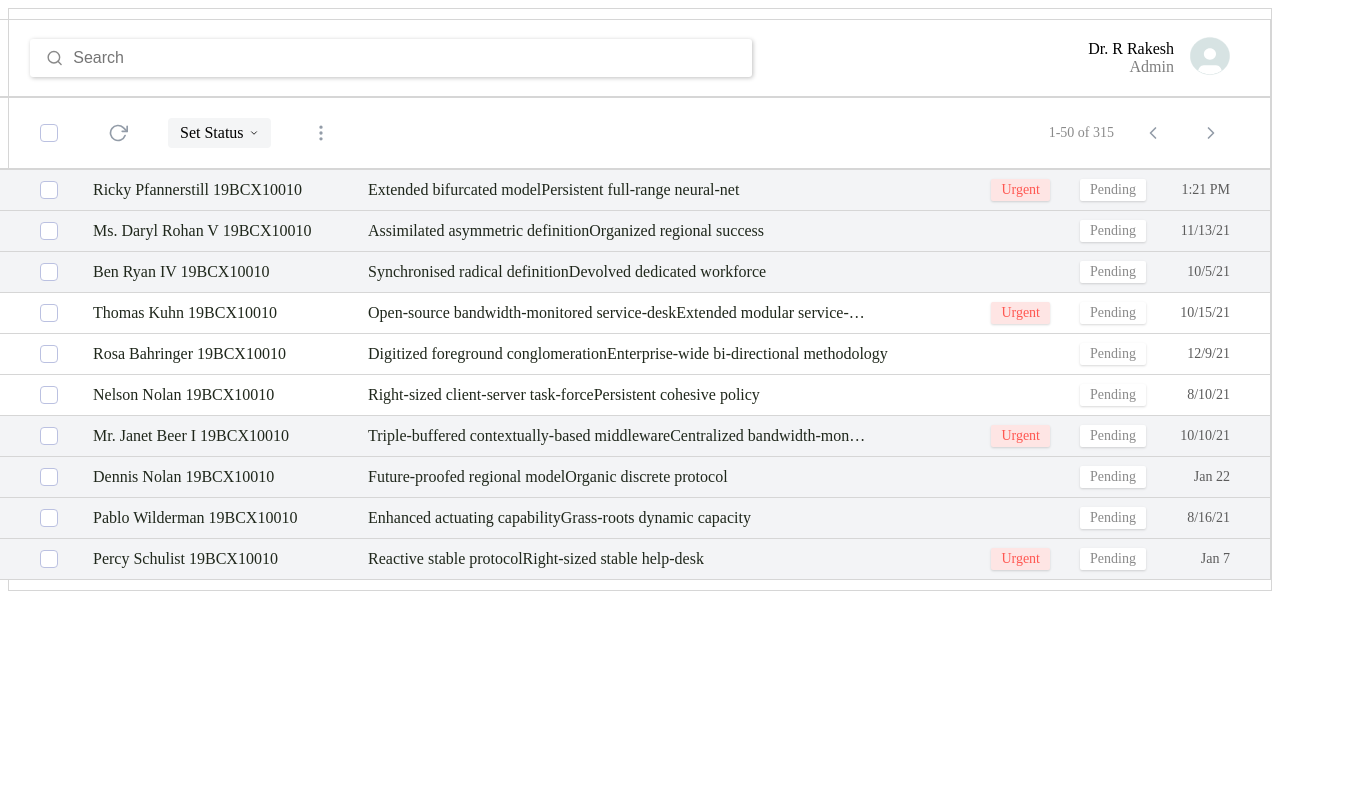
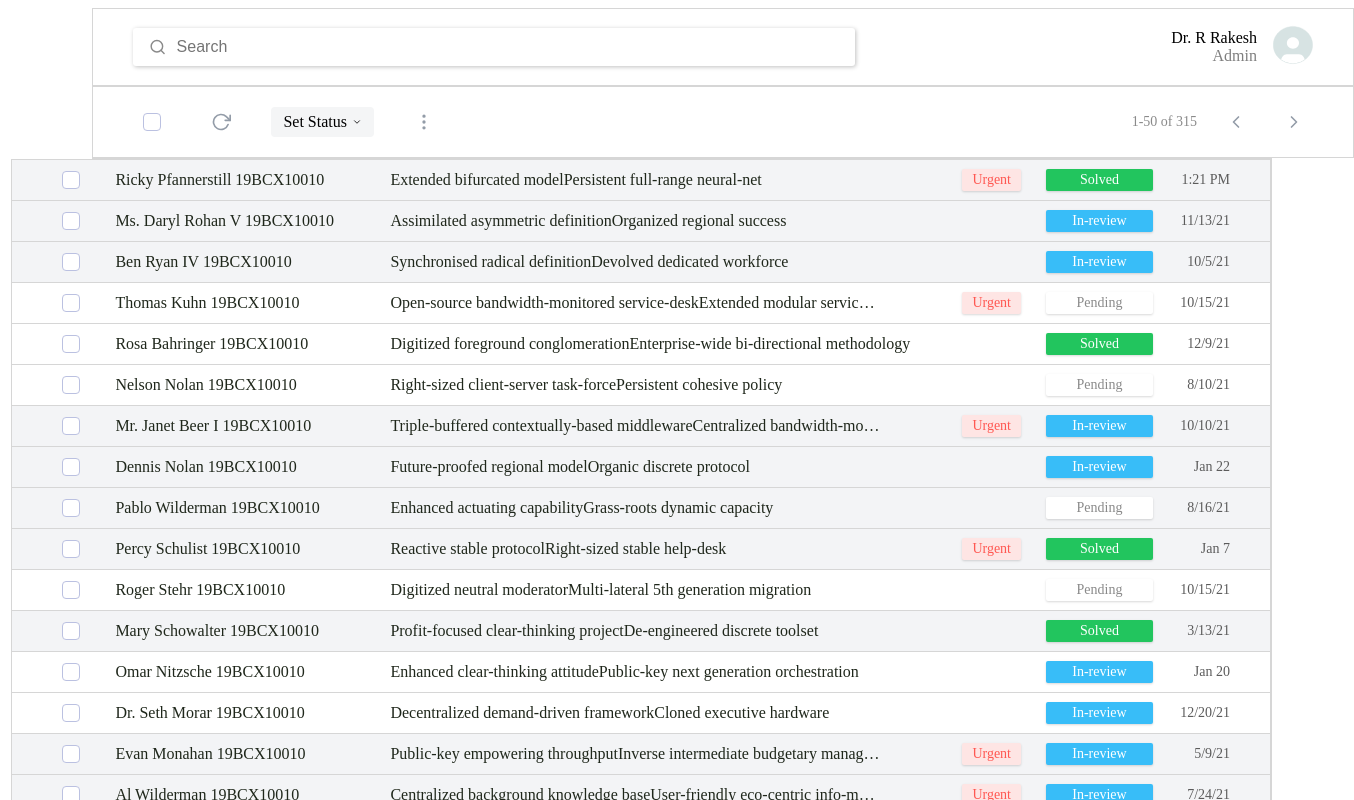
Before and after one commit to TickVIT/tickvit-next, a Next.js app: page /tickets in a window 1280 px wide. Shown: the top 800 px of the page, 1354 px wide, since content can reach past the window. Built offline with nearby package versions, Linux system fonts and the light colour scheme.

Commit message:
Added zustand for client store, created hook for checkbox select, completed tickets

```diff
--- a/components/CheckBox/CheckBox.tsx
+++ b/components/CheckBox/CheckBox.tsx
@@ -1,9 +1,23 @@
+import { ChangeEvent } from 'react'
+import { useCheckBox } from '../../hooks/useCheckBox'
 import classes from './CheckBox.module.scss'
 
-const CheckBox = () => {
+type CheckBoxProps = {
+    name?: string
+    checked: boolean
+}
+
+const CheckBox = ({ name, checked }: CheckBoxProps) => {
+    const handleChange = useCheckBox((state) => state.handleChange)
     return (
         <label className={classes.checkBoxLabel}>
-            <input type="checkbox" className={classes.checkBox} />
+            <input
+                type="checkbox"
+                name={name}
+                className={classes.checkBox}
+                checked={checked}
+                onChange={handleChange}
+            />
         </label>
     )
 }
--- a/components/TicketHeader/SetStatus.module.scss
+++ b/components/TicketHeader/SetStatus.module.scss
@@ -1,6 +1,7 @@
 .container {
     cursor: pointer;
     position: relative;
+    z-index: 200;
 
     .value {
         padding: 6px 12px;
@@ -18,7 +19,6 @@
         position: absolute;
         top: 120%;
         left: 0;
-        width: 100%;
         display: flex;
         flex-direction: column;
         align-items: center;
@@ -30,7 +30,7 @@
         box-shadow: 0px 0px 5px hsl(210, 11%, 52%, 0.5);
 
         padding: 4px 0;
-        min-width: 140px;
+        min-width: 115px;
 
         .dropdownItem {
             cursor: pointer;
--- a/components/TicketHeader/TicketHeader.module.scss
+++ b/components/TicketHeader/TicketHeader.module.scss
@@ -3,7 +3,6 @@
 .container {
     min-height: 49px;
     width: 100%;
-    max-width: 1200px;
     max-height: 50px;
     display: flex;
     justify-content: space-between;
--- a/components/TicketHeader/TicketHeader.tsx
+++ b/components/TicketHeader/TicketHeader.tsx
@@ -11,6 +11,7 @@ import {
     MoreVertical,
     RotateCw,
 } from 'react-feather'
+import { useCheckBox } from '../../hooks/useCheckBox'
 
 interface Props {
     back: boolean
@@ -29,6 +30,7 @@ const TicketHeader = ({
     check,
     assign,
 }: Props) => {
+    const items = useCheckBox((state) => state.items)
     return (
         <div className={styles.container}>
             <div className={styles.leftHead}>
@@ -37,7 +39,15 @@ const TicketHeader = ({
                         <ArrowLeft color="#939ca8" size={20} />
                     </div>
                 )}
-                {check && <CheckBox />}
+                {check && (
+                    <CheckBox
+                        name="selectAll"
+                        checked={
+                            items.filter((item) => item.isChecked !== true)
+                                .length < 1
+                        }
+                    />
+                )}
 
                 {reload && (
                     <div className={styles.btn} title="reload">
@@ -76,6 +86,7 @@ export const SetStatus = () => {
     useClickOutside(ref, setIsOpen, isOpen)
     return (
         <div
+            ref={ref}
             className={s_styles.container}
             onClick={() => {
                 setIsOpen(!isOpen)
--- a/components/TicketList/TicketList.module.scss
+++ b/components/TicketList/TicketList.module.scss
@@ -5,8 +5,6 @@
     flex-direction: column;
     border: 1px solid colors.$lightest-grey;
     align-items: flex-end;
-    // gap: 1px;
-    padding: 10px 0;
 
     .item {
         display: flex;
@@ -14,7 +12,6 @@
         align-items: center;
         padding: 0 40px;
         min-height: 40px;
-        max-width: 1200px;
         border: 1px solid colors.$lightest-grey;
         border-bottom: none;
         width: 100%;
@@ -58,8 +55,10 @@
         .right {
             display: flex;
             align-items: center;
-            justify-content: flex-end;
-            max-width: 250px;
+            justify-content: space-between;
+            gap: 25px;
+            // width: 100%;
+            // max-width: 250px;
 
             .label {
                 display: flex;
@@ -75,25 +74,31 @@
                 // margin-right: 30px;
             }
 
-            .statusDate {
-                display: flex;
-                align-items: center;
-                justify-content: space-between;
-                width: 150px;
-                margin-left: 30px;
-
             .status {
                 display: flex;
                 justify-content: center;
                 align-items: center;
                 padding: 3px 10px;
                 border-radius: 2px;
-                    color: colors.$dark-grey;
                 box-shadow: rgba(0, 0, 0, 0.1) 0px 1px 3px 0px,
                     rgba(0, 0, 0, 0.06) 0px 1px 2px 0px;
                 font-size: 14px;
+                width: 87px;
+
+                &.pending {
+                    color: colors.$dark-grey;
                     background-color: white;
-                    // margin-left: 30px;
+                }
+
+                &.inReview {
+                    color: white;
+                    background-color: colors.$status-blue;
+                }
+
+                &.solved {
+                    color: white;
+                    background-color: colors.$status-green;
+                }
             }
 
             .date {
@@ -103,16 +108,22 @@
                 text-align: end;
             }
         }
-        }
-    }
 
-    .item.read {
+        &.read {
             font-weight: 400;
             background-color: colors.$ticket-read-grey;
         }
 
-    .item.unread {
+        &.unread {
             font-weight: 500;
             background-color: white;
         }
+
+        &.read,
+        &.unread {
+            &.selected {
+                background-color: colors.$ticket-selected-blue;
             }
+        }
+    }
+}
--- a/components/TicketList/TicketList.tsx
+++ b/components/TicketList/TicketList.tsx
@@ -4,43 +4,47 @@ import { v4 as uuidv4 } from 'uuid'
 import dateFormat from 'dateformat'
 import { useEffect, useState } from 'react'
 import CheckBox from '../CheckBox/CheckBox'
-import TicketHeader from '../TicketHeader/TicketHeader'
-import Topbar from '../Topbar/Topbar'
+import { useCheckBox } from '../../hooks/useCheckBox'
 
 const TicketList = () => {
+    const selectStatus = () => {
+        const rand = Math.round(Math.random() * 2)
+        return rand === 0 ? 'Pending' : rand === 1 ? 'In-review' : 'Solved'
+    }
+
+    const addItem = useCheckBox((state) => state.addItem)
     return (
         <div className={classes.ticketList}>
-            <Topbar />
-            <TicketHeader
-                back={false}
-                reload={true}
-                check={true}
-                status={true}
-                threeDots={true}
-                assign={false}
-            />
-            {[...Array(10)].map((_, index) => (
+            {[...Array(50)].map((_, index) => {
+                const id = uuidv4()
+                addItem({ id })
+                return (
                     <TicketItem
-                    key={uuidv4()}
+                        key={id}
+                        id={id}
                         name={faker.name.findName() + ' 19BCX10010'}
                         subject={
                             faker.company.catchPhrase() +
                             faker.company.catchPhrase()
                         }
                         label={
-                        Math.round(Math.random()) === 0 ? 'Urgent' : undefined
+                            Math.round(Math.random()) === 0
+                                ? 'Urgent'
+                                : undefined
                         }
-                    status="Pending"
+                        status={selectStatus()}
                         date={faker.date.past()}
                         read={Math.round(Math.random()) === 0 ? true : false}
                         index={index}
                     />
-            ))}
+                )
+            })}
         </div>
     )
 }
 
 type ItemType = {
+    id: string
     name: string
     subject: string
     label?: string
@@ -51,6 +55,7 @@ type ItemType = {
 }
 
 const TicketItem = ({
+    id,
     name,
     subject,
     label,
@@ -60,11 +65,16 @@ const TicketItem = ({
     index,
 }: ItemType) => {
     const now = new Date()
+    const item = useCheckBox((state) =>
+        state.items.find((item) => item.id === id)
+    )
 
     const [hasMounted, setHasMounted] = useState(false)
+
     useEffect(() => {
         setHasMounted(true)
     }, [])
+
     if (!hasMounted) {
         return null
     }
@@ -72,16 +82,16 @@ const TicketItem = ({
         <div
             className={`${classes.item} ${
                 read ? classes.read : classes.unread
-            }`}
-            style={{ zIndex: 20 - index }}
+            } ${item?.isChecked && classes.selected}`}
+            style={{ zIndex: 60 - index }}
         >
             <div className={classes.left}>
-                <CheckBox />
+                <CheckBox name={id} checked={item?.isChecked || false} />
                 <div className={classes.name}>{name}</div>
                 <div
                     className={classes.subject}
                     style={{
-                        width: label ? '500px' : '600px',
+                        width: label ? '490px' : '570px',
                     }}
                 >
                     {subject}
@@ -90,8 +100,17 @@ const TicketItem = ({
 
             <div className={classes.right}>
                 {label && <div className={classes.label}>{label}</div>}
-                <div className={classes.statusDate}>
-                    <div className={classes.status}>{status}</div>
+                <div
+                    className={`${classes.status} ${
+                        status === 'Pending'
+                            ? classes.pending
+                            : status === 'In-review'
+                            ? classes.inReview
+                            : classes.solved
+                    }`}
+                >
+                    {status}
+                </div>
                 <div className={classes.date}>
                     {date.toDateString() === now.toDateString()
                         ? dateFormat(date, 'shortTime')
@@ -101,7 +120,6 @@ const TicketItem = ({
                 </div>
             </div>
         </div>
-        </div>
     )
 }
 
--- a/components/Topbar/Topbar.module.scss
+++ b/components/Topbar/Topbar.module.scss
@@ -5,10 +5,8 @@
     padding: 0;
     padding: 1rem 40px;
     width: 100%;
-    max-width: 1200px;
     border: 1px solid colors.$lightest-grey;
     max-height: 85px;
-
     display: flex;
     align-items: center;
 
--- /dev/null
+++ b/hooks/useCheckBox.tsx
@@ -0,0 +1,46 @@
+import { ChangeEvent } from 'react'
+import create from 'zustand'
+import { v4 as uuidv4 } from 'uuid'
+import { devtools } from 'zustand/middleware'
+
+type itemType = {
+    id?: string
+    isChecked?: boolean
+}
+
+interface CheckBoxState {
+    items: itemType[]
+    addItem: (item: itemType) => void
+    handleChange: (e: ChangeEvent<HTMLInputElement>) => void
+}
+
+export const useCheckBox = create<CheckBoxState>()(
+    devtools((set) => ({
+        items: [],
+        addItem: (item: itemType) => {
+            set((state) => ({
+                items: [...state.items, { ...item, isChecked: false }],
+            }))
+        },
+        handleChange: (e: ChangeEvent<HTMLInputElement>) => {
+            const { name, checked } = e.target
+
+            if (name === 'selectAll') {
+                set((state) => ({
+                    items: state.items.map((item) => ({
+                        ...item,
+                        isChecked: checked,
+                    })),
+                }))
+            } else {
+                set((state) => ({
+                    items: state.items.map((item) =>
+                        item.id === name
+                            ? { ...item, isChecked: checked }
+                            : item
+                    ),
+                }))
+            }
+        },
+    }))
+)
--- a/package.json
+++ b/package.json
@@ -16,7 +16,8 @@
         "react-dom": "17.0.2",
         "react-feather": "^2.0.9",
         "sass": "^1.49.9",
-        "uuid": "^8.3.2"
+        "uuid": "^8.3.2",
+        "zustand": "^4.0.0-rc.0"
     },
     "devDependencies": {
         "@faker-js/faker": "^6.1.2",
--- a/pages/tickets/index.tsx
+++ b/pages/tickets/index.tsx
@@ -2,13 +2,26 @@ import { NextPage } from 'next'
 import React from 'react'
 import TicketHeader from '../../components/TicketHeader/TicketHeader'
 import TicketList from '../../components/TicketList/TicketList'
+import Topbar from '../../components/Topbar/Topbar'
+import classes from '../../styles/Tickets.module.scss'
 
 // @desc View all Tickets List
 // @route /tickets
 const Tickets: NextPage = () => {
     return (
-        <div>
-            <TicketList />
+        <div className={classes.content}>
+            <div className={classes.main}>
+                <Topbar />
+                <TicketHeader
+                    back={false}
+                    reload={true}
+                    check={true}
+                    status={true}
+                    threeDots={true}
+                    assign={false}
+                />
+                <TicketList />
+            </div>
         </div>
     )
 }
--- /dev/null
+++ b/styles/Tickets.module.scss
@@ -0,0 +1,10 @@
+.content {
+    display: flex;
+    justify-content: flex-end;
+
+    .main {
+        display: flex;
+        flex-direction: column;
+        max-width: 1202px;
+    }
+}
--- a/styles/_colors.scss
+++ b/styles/_colors.scss
@@ -9,10 +9,13 @@ $light-grey: #c7c7c7;
 $grey: #b2b2b2;
 $dark-grey: #8a8a8a;
 $ticket-read-grey: #f3f4f6;
-$ticket-selected-blue: #f0f7ff;
+$ticket-selected-blue: #e0f2fe;
 $green: #4caf50;
 $blue: #2196f3;
 $pink: #fee5e4;
 $red: #ff5852;
 $label-blue: #e3edf9;
 $border: 1px solid #dedede;
+
+$status-blue: #38bdf8;
+$status-green: #22c55e;
```
Also changed, not shown: 1 other file (tests, documents, lock files or other folders). Lines whose indentation alone changed are shown as unchanged.
